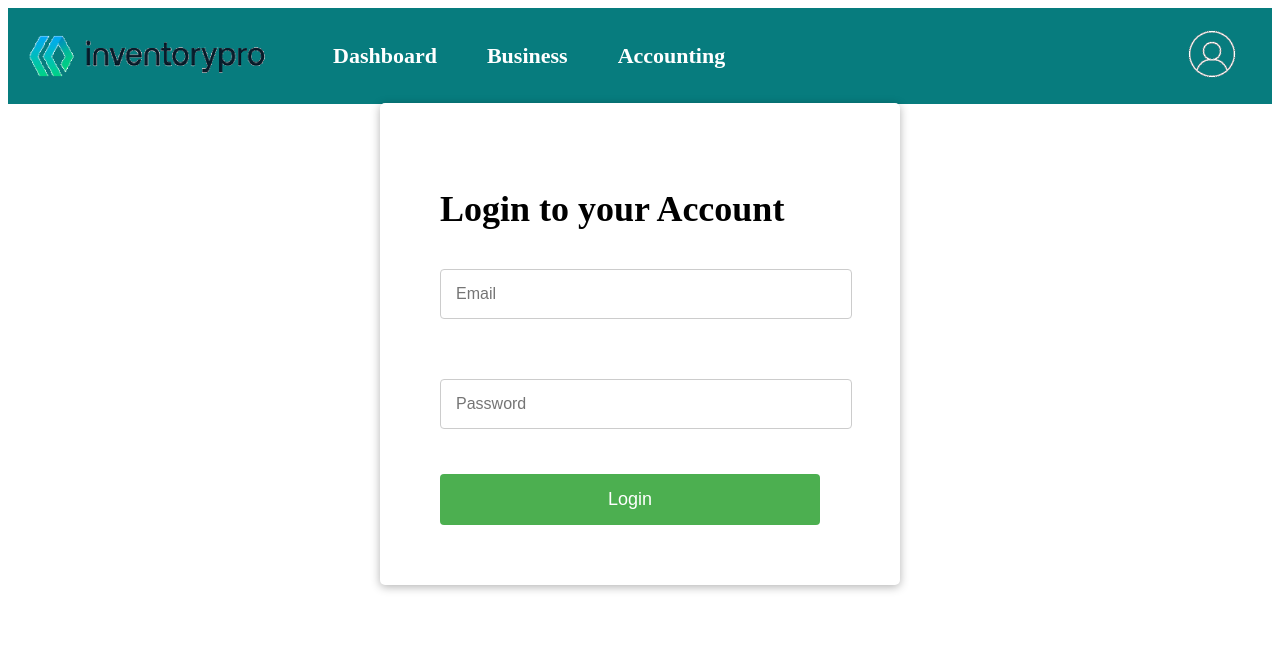
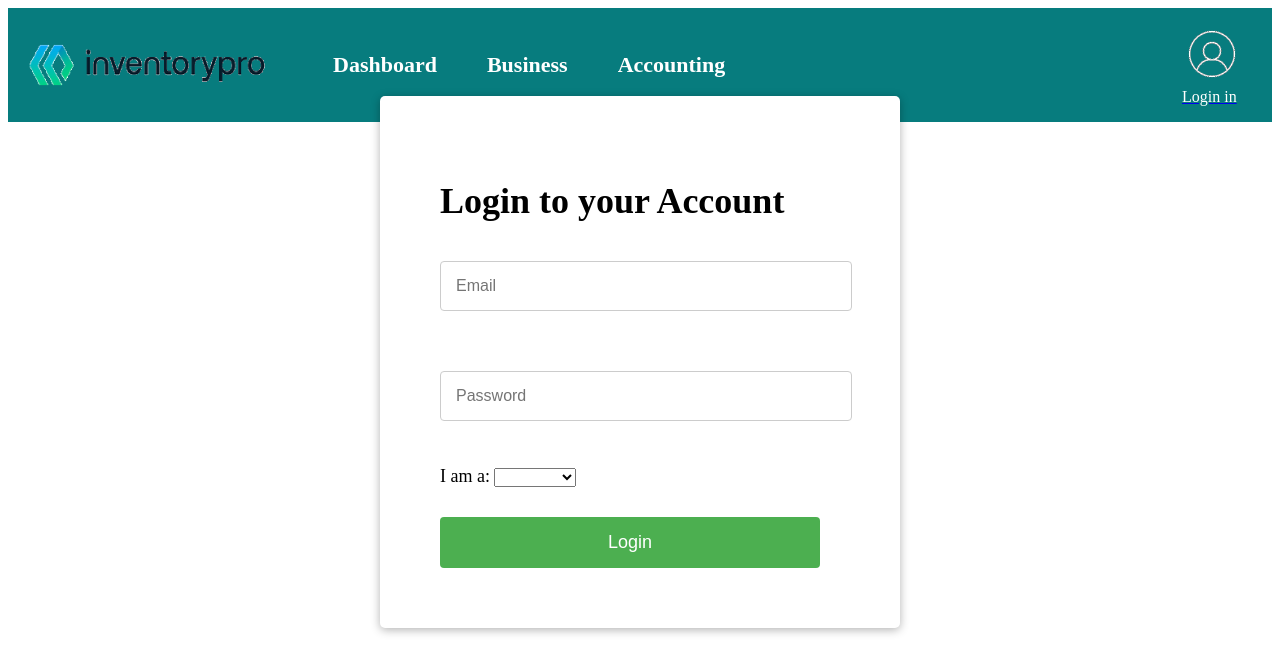
Before and after one commit to RyanWakey/InventoryManagementFrontend, a Vue app: page /login in a window 1280 px wide. Shown: the top 672 px of the page. Built offline with nearby package versions, Linux system fonts and the light colour scheme.

Commit message:
login fix, css stuff

```diff
--- a/src/components/NavBar.vue
+++ b/src/components/NavBar.vue
@@ -19,6 +19,7 @@
       <router-link v-if="isAuthenticated" to="/profile" class="navbar-item">
         <div>
           <img src ="@/assets/ProfilePic.png" alt="Profile Image" class="profile-logo">
+          <p class="auth-message">You are logged in</p> <!-- Display message -->
         </div>
       </router-link>
 
@@ -26,6 +27,7 @@
       <router-link v-else to="/login" class="navbar-item">
         <div>
           <img src ="@/assets/ProfilePic.png" alt="Profile Image" class="profile-logo">
+          <span class="auth-message">Login in</span> <!-- Display message -->
         </div>
       </router-link>
     </div>
@@ -98,6 +100,12 @@
 .profile-container {
   margin-left: auto;
   width: 70px;
+  align-items: center;
 }
 
+.auth-message {
+    color: white;
+    font-size: 16px;
+  }
+
 </style>
--- a/src/router/index.js
+++ b/src/router/index.js
@@ -42,16 +42,6 @@ const router = createRouter({
   routes
 })
 
-router.beforeEach((to, from, next) => {
-  const publicPages = ['/login', '/register'];
-  const authRequired = !publicPages.includes(to.path);
-  const loggedIn = localStorage.getItem('userToken');
 
-  if (authRequired && !loggedIn) {
-    return next('/login');
-  } else if (!authRequired && loggedIn && to.path === '/login') {
-    return next('/dashboard');
-  }
-  next();
-});
+
 export default router
--- a/src/views/LoginPage.vue
+++ b/src/views/LoginPage.vue
@@ -8,6 +8,13 @@
         </div>
         <div class="form-group">
           <input type="password" id="password" v-model="loginDetails.password" placeholder="Password" required>
+        </div>
+        <div class="form-group">
+          <label for="userType">I am a: </label>
+          <select id="userType" v-model="loginDetails.userType" required>
+            <option value="customer">Customer</option>
+            <option value="employee">Employee</option>
+          </select>
         </div>
         <button type="submit">Login</button>
         <p v-if="error" class="error-message">{{ error }}</p>
@@ -24,12 +31,18 @@ import axios from 'axios'
     data() {
       return {
         loginDetails: {
+          userType: '',
           email: '',
           password: ''
         },
         error: null
       };
     },
+
+    // created() {
+    //   this.checkAuthToken();
+    // },
+
     methods: {
       async handleLogin() {
         try {
@@ -42,11 +55,20 @@ import axios from 'axios'
             // Redirect to dashboard
             this.$router.push({ path: '/dashboard' });
           }
-        } catch (err) {
-          // Handle error, show error message
+        } catch (error) {
           this.error = 'Invalid login credentials. Please try again.';
+          console.error('Login error:', error);
         }
-      }
+      },
+
+      // checkAuthToken() {
+      //   const token = localStorage.getItem('userToken');
+      //   if (token) {
+      //     console.log('Token exists:', token);
+      //   } else {
+      //     console.log('No token found. User is not logged in.');
+      //   }
+      // }
     }
   };
 
```
